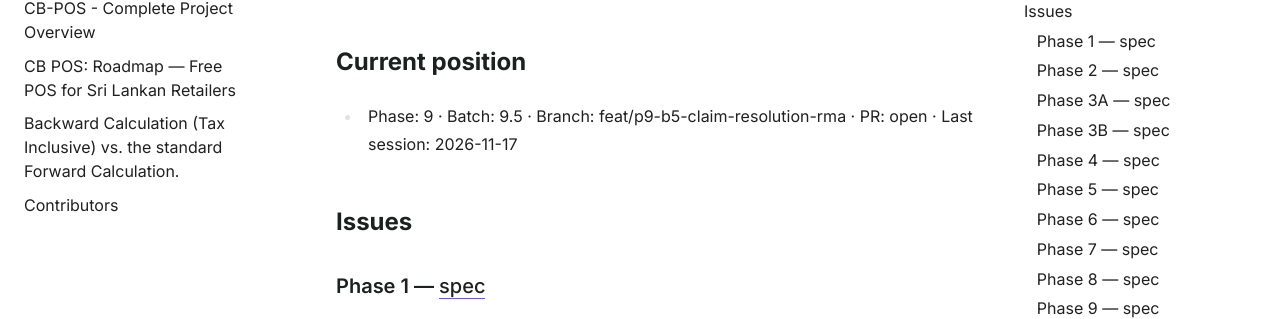
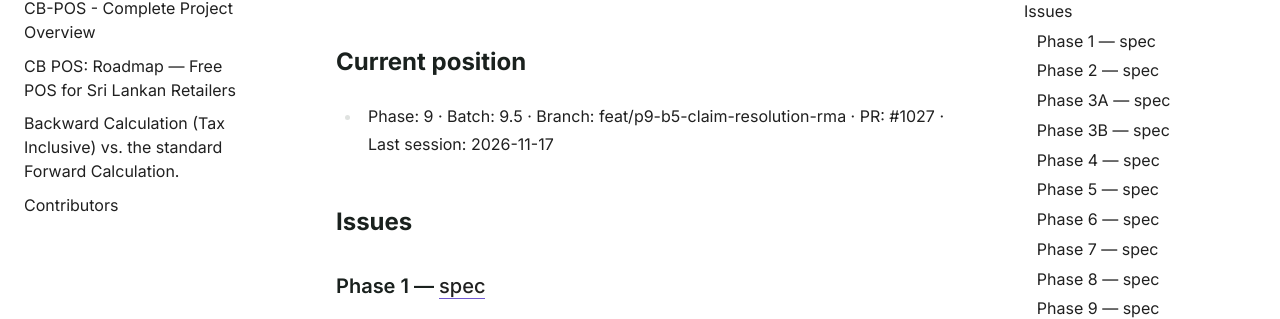
Before and after one commit to HMAHD/CB-POS, a Sphinx documentation site: the page built from docs/remediation/PROGRESS.md, in a window 1280 px wide and 900 px high, scrolled down 974 px. Shown: the part 154-473 px from the top of the window. Built offline with Sphinx 7.4.7, drawn with Linux system fonts in a browser that asks for light colours; pages that are not in the unit, such as notebooks, are missing from menus.

Commit message:
docs(progress): link PR #1027 for batch 9.5

```diff
--- a/docs/remediation/PROGRESS.md
+++ b/docs/remediation/PROGRESS.md
@@ -25,7 +25,7 @@ Statuses: `todo` · `in-progress` · `blocked (Q#)` · `pr-open` · `done` (merg
 
 ## Current position
 
-- Phase: 9 · Batch: 9.5 · Branch: feat/p9-b5-claim-resolution-rma · PR: open · Last session: 2026-11-17
+- Phase: 9 · Batch: 9.5 · Branch: feat/p9-b5-claim-resolution-rma · PR: #1027 · Last session: 2026-11-17
 
 ## Issues
 
@@ -204,8 +204,8 @@ Statuses: `todo` · `in-progress` · `blocked (Q#)` · `pr-open` · `done` (merg
 | #824 | Warranty W4: Print the warranty on the receipt, the A4 invoice and a standalo… | — | 9.3 | done (ready-for-human: ⚠️ Verify on Windows) | #1023 | 0aedb47, 03ed8de · Sales receipt warranty blocks & terms, A4 invoice warranty lines, standalone thermal cards (58/80mm) with cut, A5/A4 PDF cards, reprint workflows, audit logging; pending physical printer & statutory text verification |
 | #825 | Warranty W5: Warranty lookup by receipt, serial, phone or customer | — | 9.4 | done | #1026 | ae95ea2 · WarrantyDTO, WarrantyService.search, calculate_effective_status, update_warranty_admin with audit logging, WarrantyLookupDialog, WarrantyCorrectionDialog, F9 shortcut |
 | #826 | Warranty W6: Warranty claims: intake, inspection, resolution and collection | — | 9.4 | done | #1026 | e6e9e9b · WarrantyClaim & WarrantyClaimEvent models, migration, WarrantyClaimService state machine, replacement warranty creation, refund/void claim guards, WarrantyClaimReceiptBuilder thermal slips, WarrantyClaimIntakeDialog, WarrantyClaimResolveDialog, WarrantyClaimsBoardView, sync protocol 1.5 |
-| #827 | Warranty W7: Claim replacement and refund with correct stock movements | — | 9.5 | pr-open | | 1bce4ea · MovementType.WARRANTY stock deduction, atomic replacement with fresh/remaining term, refund claim integration with stock neutralization and audit logging, SQLite/PostgreSQL migration |
-| #828 | Warranty W8: Supplier and manufacturer RMA tracking | — | 9.5 | pr-open | | 096e049 · Supplier RMA state machine (SENT_TO_SUPPLIER, SUPPLIER_RETURNED), SupplierPayableService.record_credit_note_in_session, FIFO aging credit_types, supplier coverage estimator, privacy-compliant RMA thermal dispatch & vector PDF waybill, WarrantySupplierDispatchDialog, WarrantySupplierReceiveDialog, WarrantySupplierOutcomeDialog, claims board RMA integration & overdue supplier filter |
+| #827 | Warranty W7: Claim replacement and refund with correct stock movements | — | 9.5 | pr-open | #1027 | 1bce4ea · MovementType.WARRANTY stock deduction, atomic replacement with fresh/remaining term, refund claim integration with stock neutralization and audit logging, SQLite/PostgreSQL migration |
+| #828 | Warranty W8: Supplier and manufacturer RMA tracking | — | 9.5 | pr-open | #1027 | 096e049 · Supplier RMA state machine (SENT_TO_SUPPLIER, SUPPLIER_RETURNED), SupplierPayableService.record_credit_note_in_session, FIFO aging credit_types, supplier coverage estimator, privacy-compliant RMA thermal dispatch & vector PDF waybill, WarrantySupplierDispatchDialog, WarrantySupplierReceiveDialog, WarrantySupplierOutcomeDialog, claims board RMA integration & overdue supplier filter |
 | #829 | Warranty W9: Extended warranty sold as a paid add-on | — | 9.6 | todo | | |
 | #830 | Warranty W10: Warranty reports, dashboard alerts and expiry reminders | — | 9.6 | todo | | |
 
```
